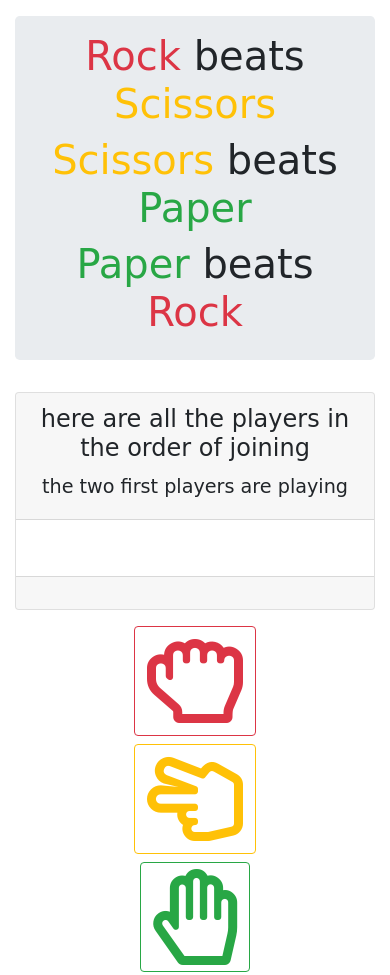
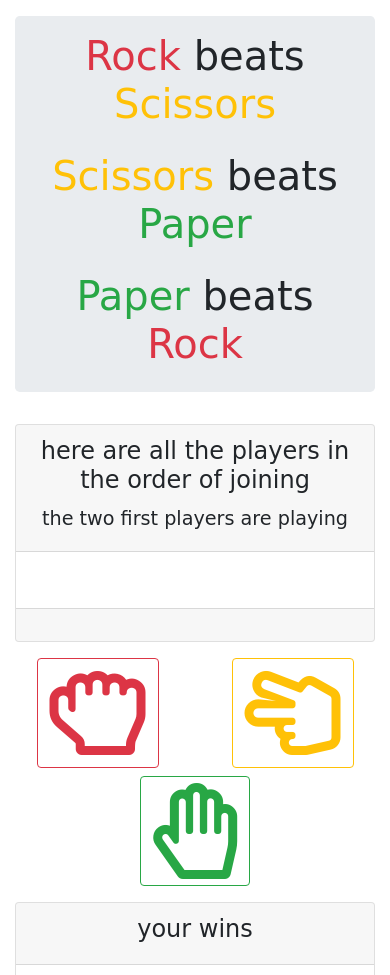
Before and after one commit to robjpar/rps-multiplayer, a plain HTML site: page index.html in a window 390 px wide. Shown: the top 975 px of the page. Drawn offline with nearby package versions, Linux system fonts and the light colour scheme; no server answers; a web font is replaced by a local one.

Commit message:
adjusted layout

```diff
--- a/index.html
+++ b/index.html
@@ -34,10 +34,18 @@
 <body>
     <div class="container">
 
-        <div class="jumbotron text-center p-3 mt-3">
-            <h1><span class="text-danger">Rock</span> beats <span class="text-warning">Scissors</span></h1>
-            <h1><span class="text-warning">Scissors</span> beats <span class="text-success">Paper</span></h1>
-            <h1><span class="text-success">Paper</span> beats <span class="text-danger">Rock</span></h1>
+        <div class="jumbotron py-2 mt-3">
+            <div class="row text-center">
+                <div class="col-sm-6 py-2">
+                    <h1><span class="text-danger">Rock</span> beats <span class="text-warning">Scissors</span></h1>
+                </div>
+                <div class="col-sm-6 py-2">
+                    <h1><span class="text-warning">Scissors</span> beats <span class="text-success">Paper</span></h1>
+                </div>
+                <div class="col-sm-12 py-2">
+                    <h1><span class="text-success">Paper</span> beats <span class="text-danger">Rock</span></h1>
+                </div>
+            </div>
         </div>
 
         <div class="card mb-3">
@@ -54,17 +62,17 @@
         </div>
 
         <div class="row text-center mb-3">
-            <div class="col-sm-4 mb-2 mb-sm-0">
+            <div class="col-6 col-sm-4 mb-2 mb-sm-0">
                 <button type="button" class="btn btn-outline-danger item" id="rock">
                     <i class="far fa-hand-rock fa-6x"></i>
                 </button>
             </div>
-            <div class="col-sm-4 mb-2 mb-sm-0">
+            <div class="col-6 col-sm-4 mb-2 mb-sm-0">
                 <button type="button" class="btn btn-outline-warning item" id="scissors">
                     <i class="far fa-hand-scissors fa-6x"></i>
                 </button>
             </div>
-            <div class="col-sm-4">
+            <div class="col-12 col-sm-4">
                 <button type="button" class="btn btn-outline-success item" id="paper">
                     <i class="far fa-hand-paper fa-6x"></i>
                 </button>
@@ -110,7 +118,6 @@
             </div>
             <div class="card-body" id="history-box"></div>
         </div>
-    </div>
 
     </div>
 
```
